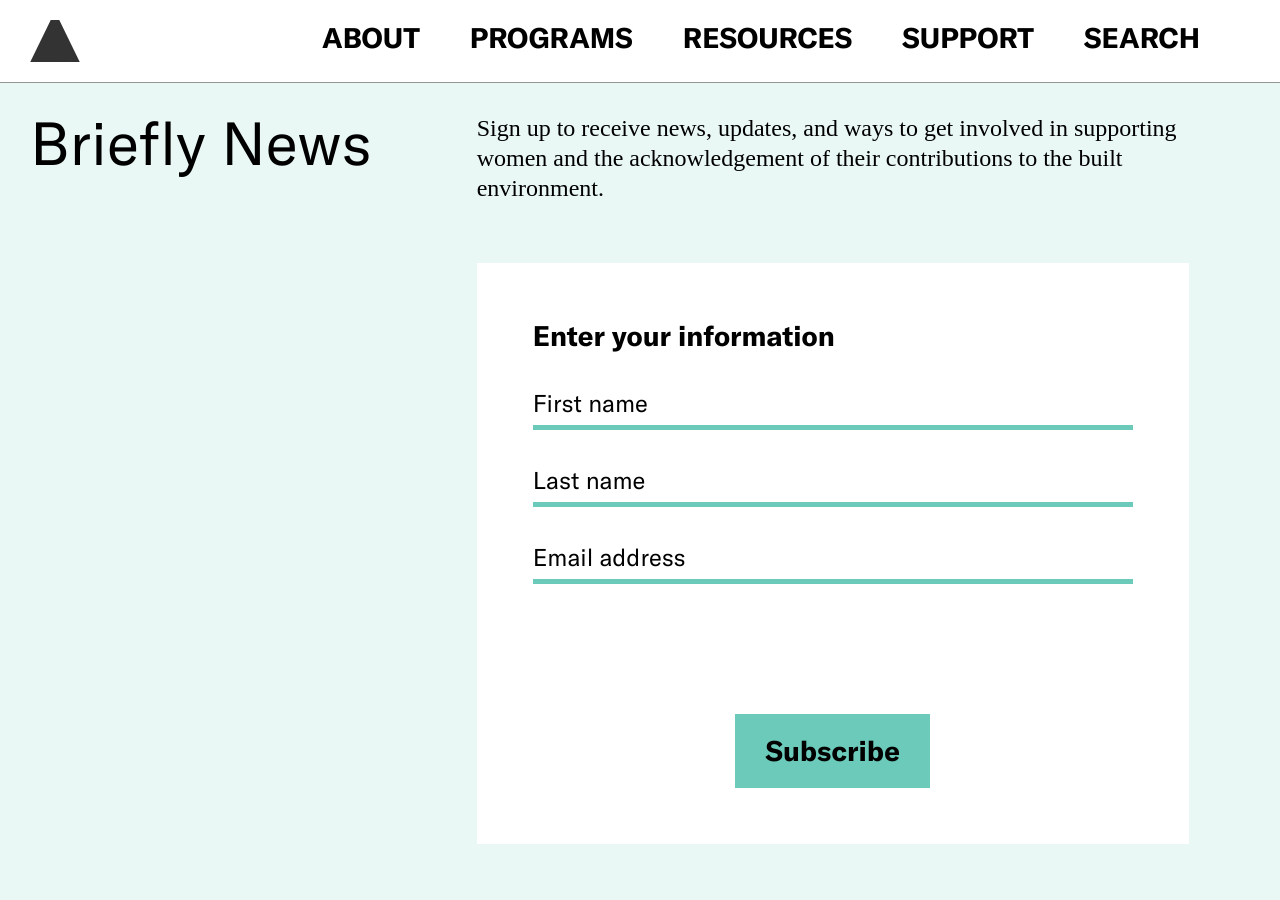
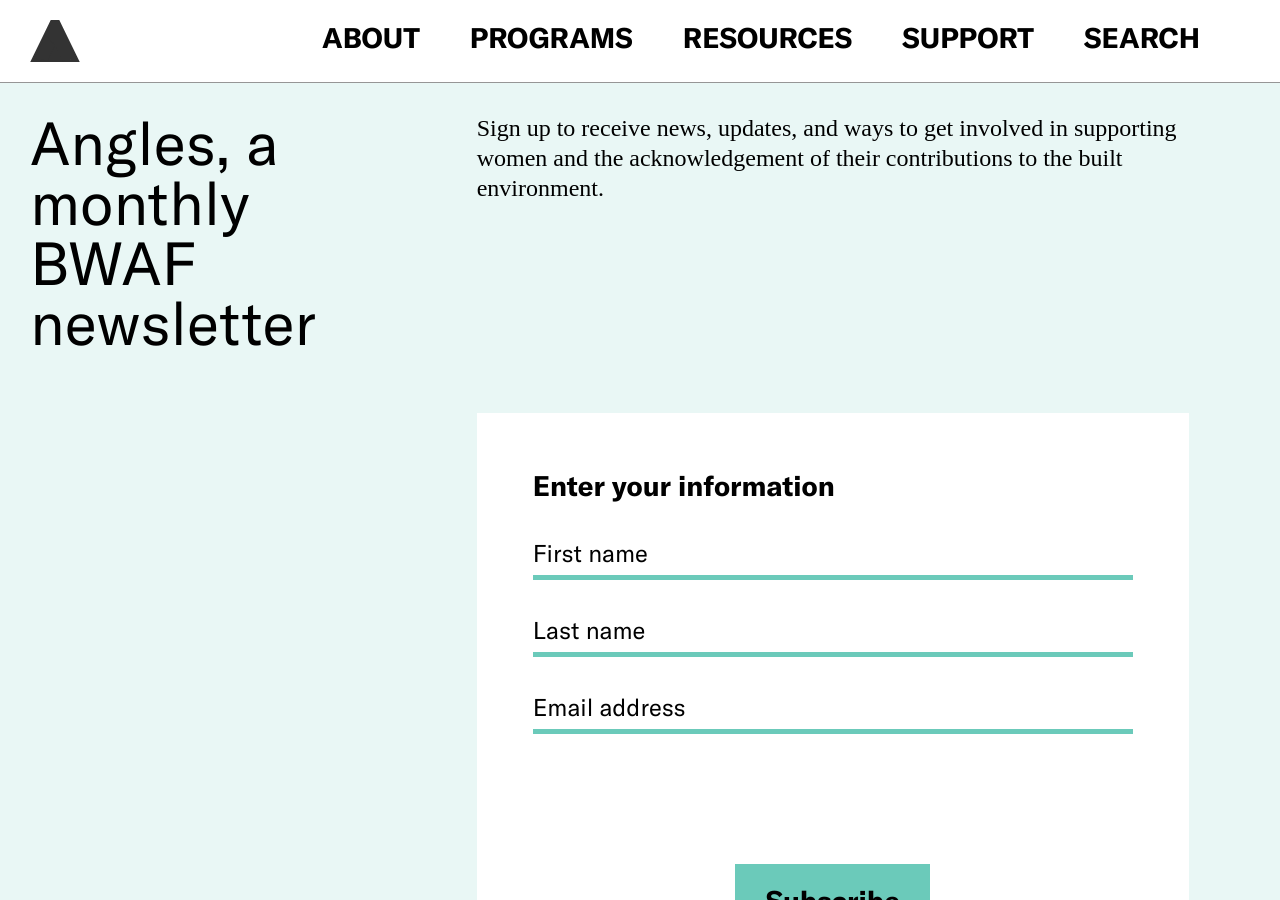
Before and after one commit to jengalas/bwaf-bbw, a Jekyll site: the page built from subscribe.html, in a window 1280 px wide and 900 px high. Built offline with Jekyll 4.4.1, drawn with Linux system fonts in a browser that asks for light colours; some web fonts are replaced.

Commit message:
Update from Forestry.io Aislinn McNamara updated subscribe.html

```diff
--- a/subscribe.html
+++ b/subscribe.html
@@ -1,7 +1,7 @@
 ---
 layout: default
 permalink: "/subscribe"
-header: Briefly News
+header: Angles, a monthly BWAF newsletter
 text-block: Sign up to receive news, updates, and ways to get involved in supporting
   women and the acknowledgement of their contributions to the built environment.
 
```
